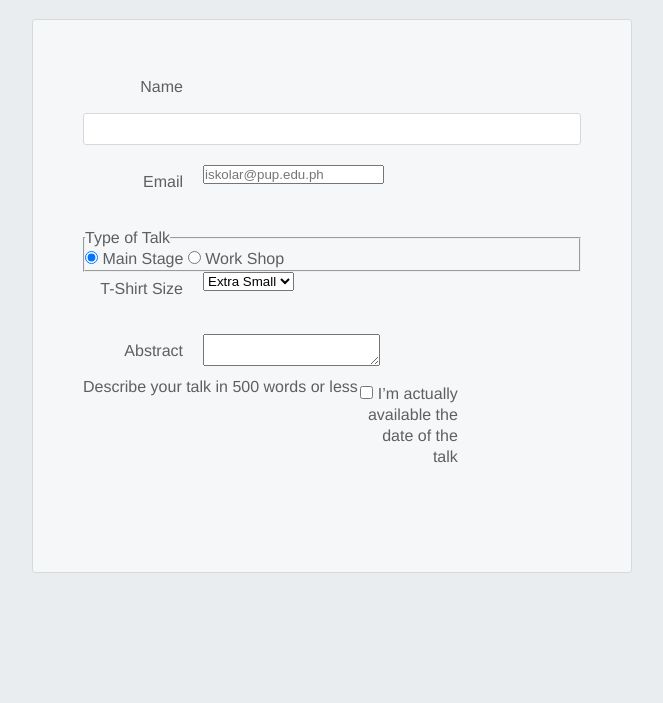
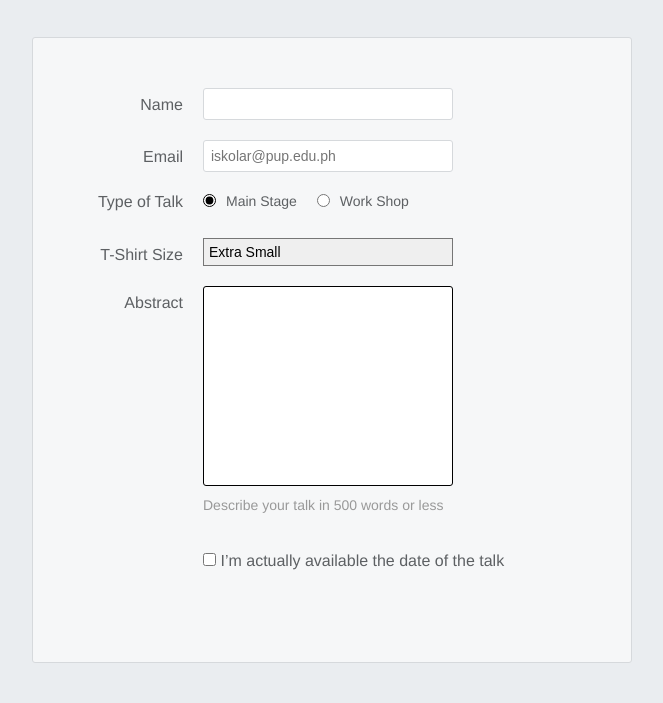
Before and after one commit to AppleDelaCruz0416/DELA-CRUZ_HTML-FORMS, a plain HTML site: page speaker-submission.html in a window 1280 px wide. Shown: the part 225-928 px from the top of the page, without its empty margins (308-971 px from the left). Before the commit the page ends 838 px from the top, so only its background shows below. Drawn offline with Linux system fonts and the light colour scheme.

Commit message:
Update styles.css

```diff
--- a/styles.css
+++ b/styles.css
@@ -1,21 +1,21 @@
-* {
+*{
     margin: 0;
     padding: 0;
     box-sizing: border-box;
 }
 
-body {
+body{
     color: #5D6063;
     background-color: #EAEDF0;
-    font-family: "Helvetica", "Arial", sans-serif;
+    font-family: 'Helvetica', 'Arial', sans-serif;
     font-size: 16px;
     line-height: 1.3;
-
     display: flex;
     flex-direction: column;
     align-items: center;
 }
-.speaker-form-header {
+
+.speaker-form-header{
     text-align: center;
     background-color: #F6F7F8;
     border: 1px solid #D6D9DC;
@@ -26,7 +26,12 @@ body {
     padding: 50px;
 }
 
-.speaker-form {
+.speaker-form-header h1{
+    font-size: 30px;
+    margin-bottom: 20px;
+}
+
+.speaker-form{
     background-color: #F6F7F8;
     border: 1px solid #D6D9DC;
     border-radius: 3px;
@@ -36,7 +41,7 @@ body {
     margin: 0 0 40px 0;
 }
 
-.form-row {
+.form-row{
     margin-bottom: 40px;
     display: flex;
     justify-content: flex-start;
@@ -44,35 +49,146 @@ body {
     flex-wrap: wrap;
 }
 
-.form-row input[type='text'] {
+.form-row input[type='text'],
+.form-row input[type= 'email']{
     background-color: #FFFFFF;
     border: 1px solid #D6D9DC;
     border-radius: 3px;
+
     width: 100%;
     padding: 7px;
     font-size: 14px;
 }
 
-.form-row label {
+.form-row label{
+    margin-top: 15px;
+}
+
+.form-row input [type ="text"]:invalid ,
+.form-row input [type ="email"]:invalid {
+    border: 1px solid red;
+    color: red;
+    box-shadow: none;
+}
+
+.legacy-form-row {
+    border: none;
+    margin-bottom: 40px;
+}
+
+.legacy-form-row legend {
     margin-bottom: 15px;
 }
 
-@media only screen and (min-width: 700px) {
+.legacy-form-row .radio-label {
+    display: block;
+    font-size: 14px;
+    padding: 0 20px 0 10px;
+}
+
+.legacy-form-row input[type="radio"] {
+    margin-top: 2px;
+}
+
+.legacy-form-row .radio-label,
+.legacy-form-row input[type="radio"] {
+    float: left;
+    accent-color: black;
+}
+
+.form-row  select {
+    width: 100%;
+    padding: 5px;
+    font-size: 14px;
+    -webkit-appearance: none;
+}
+
+.form-row textarea {
+    font-family:Arial, Helvetica, sans-serif;
+    font-size: 14px;
+
+    border: 1px solid black;
+    border-radius: 3px;
+
+    min-height: 200px;
+    margin-bottom: 10px;
+    padding: 7px;
+    resize: none;
+}
+
+
+.form-row .instructions {
+    color: #999999;
+    font-size: 14px;
+    margin-bottom: 30px;
+}
+
+.form-row .checkbox-label {
+    margin-bottom: 0;
+}
+
+
+
+@media only screen and (min-width: 700px){
     .speaker-form-header,
-    .speaker-form {width: 600px;}
-        .form-row {
+        .speaker-form{
+        width: 600px;
+        }
+    .form-row{
         flex-direction: row;
         align-items: flex-start;
         margin-bottom: 20px;
     }
-    .form-row input [type='text'] {
+
+    .form-row input[type="text"],
+    .form-row input[type="email"],
+    .form-row select,
+    .form-row textarea {
         width: 250px;
         height: initial;
     }
+
+    .form-row .instructions {
+        margin-left: 120px;
+    }
+
+    .form-row .checkbox-label {
+        margin-left: 120px;
+        width: auto;
+    }
+
     .form-row label {
         text-align: right;
         width: 120px;
         margin-top: 7px;
         padding-right: 20px;
     }
+
+    .legacy-form-row {
+        margin-bottom: 10px;
+    }
+
+    .legacy-form-row legend {
+        width: 120px;
+        text-align: right;
+        padding-right: 20px;
+    }
+
+    .legacy-form-row legend {
+        float: left;
+    }
+
+    .form-row .instructions {
+        margin-left: 120px;
+    }
+
+    .form-row .checkbox-label {
+        margin-left: 120px;
+        width: auto;
+    }
+
+    .form-row button {
+        margin-left: 180px;
+    }
+
 }
```
